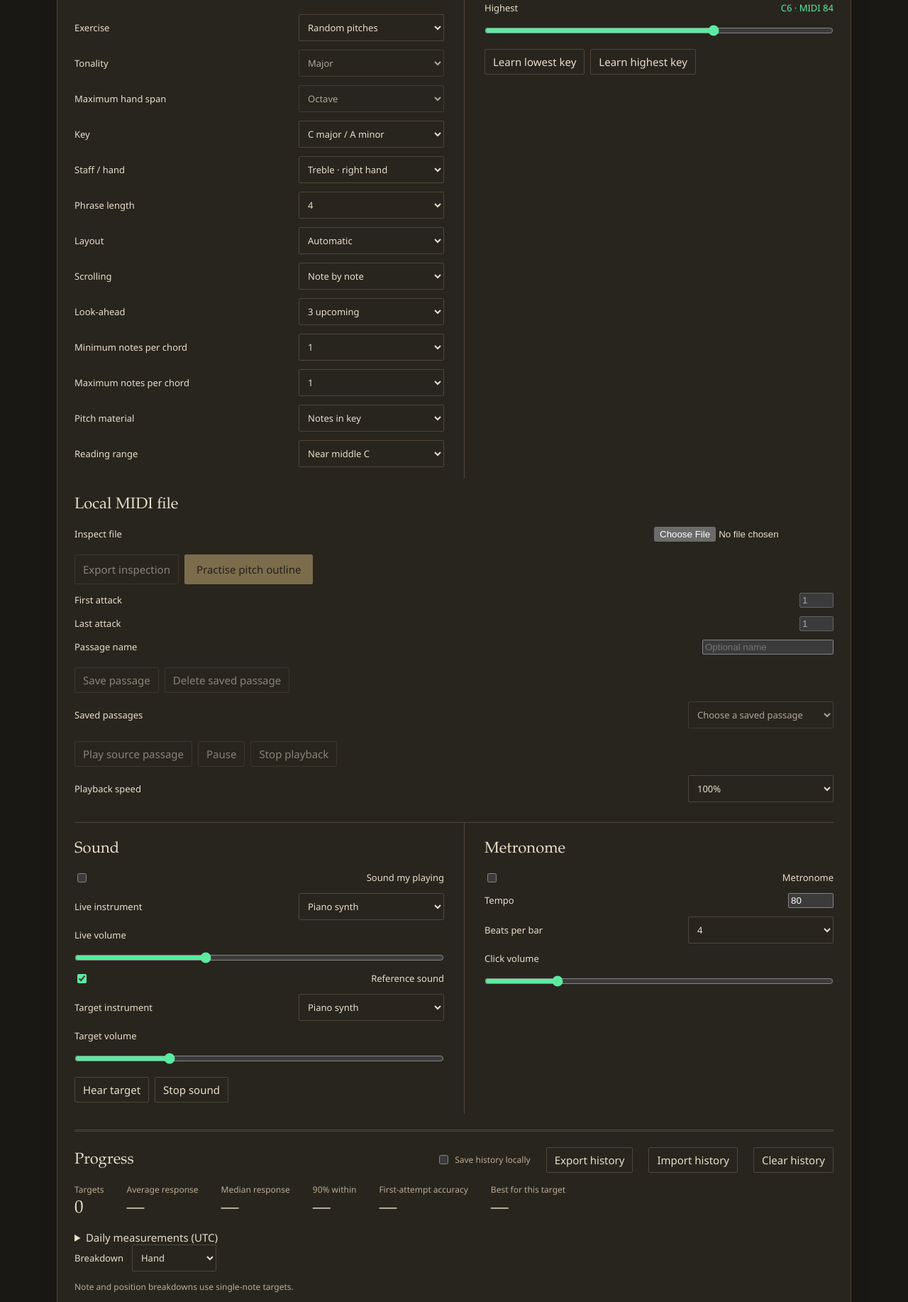
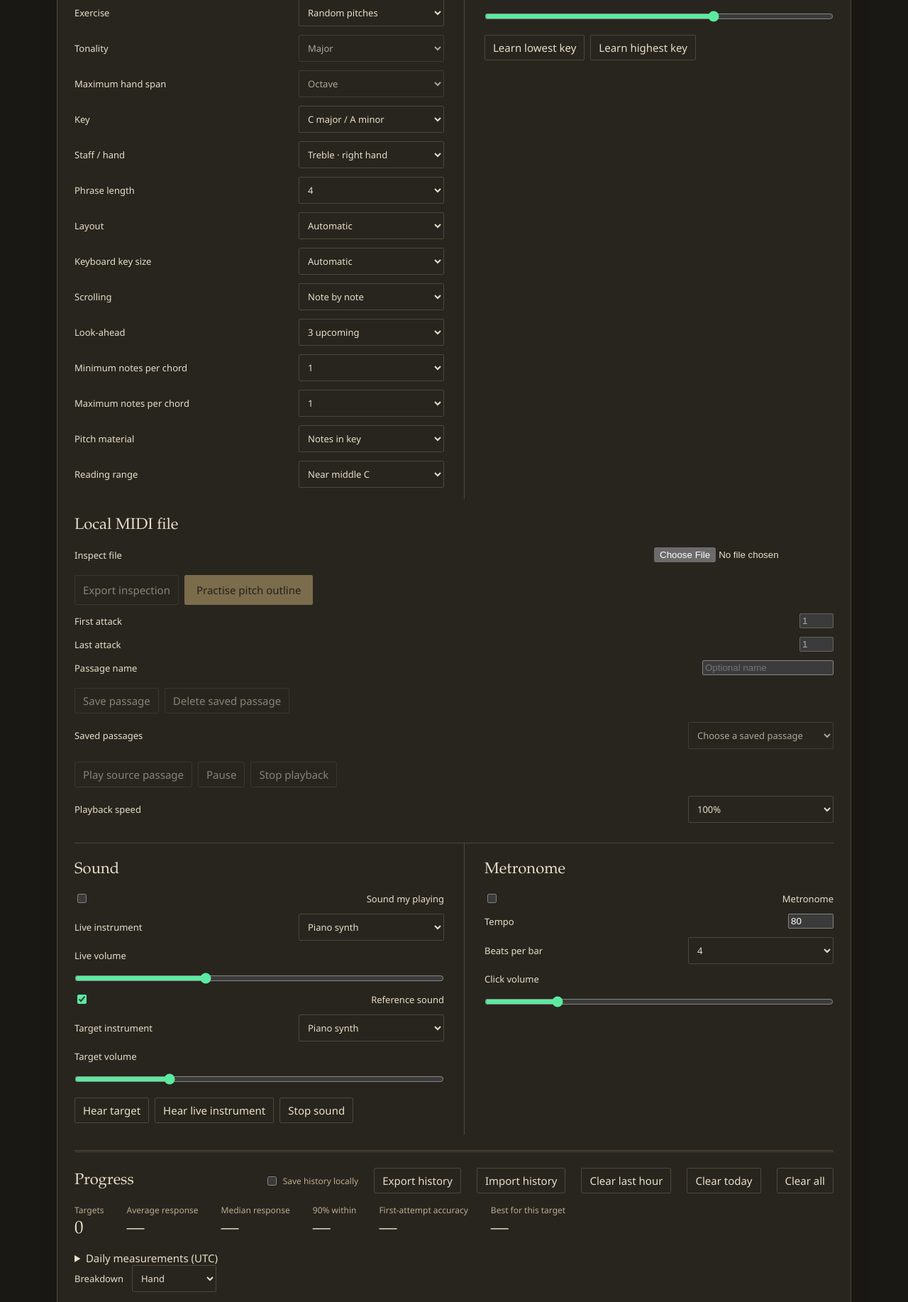
Before and after one commit to dkjroot/piano_sight_reader, a Flask app: page / in a window 1280 px wide. Shown: the part 879-2713 px from the top of the page at 71% size. Run offline with Flask 3, Linux system fonts and the light colour scheme.

Commit message:
Improve playing layout and add recent-history clearing and live sound control

```diff
--- a/static/app.js
+++ b/static/app.js
@@ -1,4 +1,4 @@
-import {WHITE, KEYS, keyAlterations, spell, noteName, staffStep, chordName, match, Performance} from './core.js';
+import {KEYS, keyAlterations, spell, noteName, staffStep, chordName, match, Performance} from './core.js';
 import {staffLayout, accidentalLayout, readingWindow} from './notation.js';
 import {makePracticePhrase as makePhrase} from './harmony.js';
 import {ProgressPanel} from './progress.js';
@@ -7,6 +7,7 @@
 import {makeOutline} from './outline.js';
 import {layoutPreset,staffViewport} from './layout.js';
 import {SourcePlayer} from './playback.js';
+import {keyboardGeometry,keyboardKeyWidth} from './keyboard.js';
 
 const $ = id => document.getElementById(id);
 const performance = new Performance();
@@ -204,24 +205,23 @@
   else if(bottom>outer.bottom) $('staff').scrollTop+=Math.min(bottom-outer.bottom,top-outer.top);
 }
 
+function fitKeyboard() {
+  const keyboard=$('keyboard'), width=keyboardKeyWidth($('key-size').value,$('keyboard-scroll').clientWidth,+keyboard.dataset.units||1,matchMedia('(pointer:coarse)').matches);
+  keyboard.style.setProperty('--piano-key-width',width+'px'); keyboard.style.width=(+keyboard.dataset.units||1)*width+'px';
+  for(const key of keyboard.children) key.style.left=+key.dataset.unit*width+'px';
+}
+try {const size=localStorage.getItem('piano-sight-reader-key-size'); if(['auto','20','28','36'].includes(size)) $('key-size').value=size;} catch {}
+$('key-size').addEventListener('change',()=>{try {localStorage.setItem('piano-sight-reader-key-size',$('key-size').value);} catch {} fitKeyboard(); fitPlayingArea(); scrollToCurrent();});
 function drawKeyboard() {
-  const {low, high} = settings();
-  const pitches = Array.from({length: high-low+1}, (_, i) => low+i);
-  let whites = 0;
-  const width = 36;
+  const {low, high} = settings(), geometry=keyboardGeometry(low,high);
   $('keyboard').innerHTML = '';
-  for (const pitch of pitches) {
-    const isWhite = WHITE.includes(pitch % 12);
+  for (const {pitch,white:isWhite,left} of geometry.keys) {
     const key = document.createElement('button');
     key.type = 'button';
     key.className = `key ${isWhite ? 'white' : 'black'}`;
     key.dataset.pitch = pitch;
     key.setAttribute('aria-label', `${noteName(spell(pitch))}, MIDI ${pitch}`);
-    // Allow endpoint black keys to occupy their own first/last half slot.
-    if (pitch === low && !isWhite) whites += 0.5;
-    key.style.left = `${isWhite ? whites*width : whites*width-11}px`;
-    if (isWhite) whites++;
-    else if (pitch === high) whites += 0.5;
+    key.dataset.unit=left;
     const label = document.createElement('span');
     label.textContent = pitch % 12 === 0 ? noteName(spell(pitch)) : '';
     key.append(label);
@@ -248,7 +248,7 @@
     key.addEventListener('blur', () => { performance.clear('computer'); update(); });
     $('keyboard').append(key);
   }
-  $('keyboard').style.width = `${Math.max(whites*width, 36)}px`;
+  $('keyboard').dataset.units=geometry.units; fitKeyboard();
   paintKeys();
 }
 function paintKeys(hints = []) {
@@ -435,5 +435,5 @@
 window.addEventListener('blur', () => {sound.panic(); progress.pause(); performance.clear(); update();});
 window.addEventListener('focus', () => {progress.resume(); update();});
 document.addEventListener('visibilitychange', () => {if (document.hidden) {sound.panic(); progress.pause(); performance.clear(); update();} else if (document.hasFocus()) {progress.resume(); update();}});
-window.addEventListener('resize', () => {applyDensity(); drawStaff(); scrollToCurrent(); update();});
+window.addEventListener('resize', () => {applyDensity(); fitKeyboard(); drawStaff(); scrollToCurrent(); update();});
 rangeLabels(); drawKeyboard(); newTarget();
--- /dev/null
+++ b/static/keyboard.js
@@ -0,0 +1,16 @@
+import {WHITE} from './core.js';
+export function keyboardGeometry(low,high) {
+  low=Math.max(0,Math.min(127,Math.trunc(low)||0)); high=Math.max(low,Math.min(127,Math.trunc(high)||0));
+  const keys=[]; let units=0;
+  for(let pitch=low;pitch<=high;pitch++) {
+    const white=WHITE.includes(pitch%12);
+    if(pitch===low && !white) units+=.5;
+    keys.push({pitch,white,left:white ? units : units-11/36});
+    if(white) units++; else if(pitch===high) units+=.5;
+  }
+  return {keys,units:Math.max(1,units)};
+}
+export function keyboardKeyWidth(selection,available,units,coarse=false) {
+  if(['20','28','36'].includes(String(selection))) return +selection;
+  return Math.max(coarse ? 28 : 16,Math.min(36,Math.floor((available-8)/Math.max(1,units))));
+}
--- a/static/layout.js
+++ b/static/layout.js
@@ -2,7 +2,7 @@
 export function layoutPreset(selection,height,width=1280) {
   const migrated=selection==='compact' ? '1080' : selection==='comfortable' ? '1440' : selection;
   const preset=['720','1080','1440','2160'].includes(migrated) ? migrated : height<=540 ? '720' : height<=900 ? '1080' : height<=1260 ? '1440' : '2160';
-  return {preset,density:+preset<=1080 ? 'compact' : 'comfortable',budget:Math.min(height,+preset-180),preferred:({720:200,1080:280,1440:300,2160:360})[preset],minimum:width<650 ? 170 : 180};
+  return {preset,density:+preset<=1080 ? 'compact' : 'comfortable',budget:Math.min(height,+preset-180),preferred:({720:200,1080:280,1440:380,2160:360})[preset],minimum:width<650 ? 170 : 180};
 }
 export function staffViewport(profile,chromeHeight) {
   return Math.max(profile.minimum,Math.min(profile.preferred,profile.budget-chromeHeight));
--- a/static/metrics.js
+++ b/static/metrics.js
@@ -118,3 +118,11 @@
   }
   return result.sort((a,b)=>b.corrected/b.count-a.corrected/a.count || b.median/b.baseline-a.median/a.baseline || b.count-a.count).slice(0,12);
 }
+
+// Calendar days follow the player's local timezone; the last hour is elapsed time.
+export function clearHistoryPeriod(records,period,now=new Date()) {
+  if(period==='all') return [];
+  if(!['today','hour'].includes(period) || !Number.isFinite(+now)) throw new Error('Unknown history period.');
+  const start=period==='hour' ? +now-3600000 : +new Date(now.getFullYear(),now.getMonth(),now.getDate());
+  return records.filter(record=>{const at=Date.parse(record.at); return at<start || at>+now || !Number.isFinite(at);});
+}
--- a/static/progress.js
+++ b/static/progress.js
@@ -1,4 +1,4 @@
-import {AttemptTracker,cleanHistory,summary,exerciseIdentity,grouped,daily,parseHistory,mergeHistory,readingPatterns} from './metrics.js';
+import {AttemptTracker,cleanHistory,summary,exerciseIdentity,grouped,daily,parseHistory,mergeHistory,readingPatterns,clearHistoryPeriod} from './metrics.js';
 const $=id=>document.getElementById(id);
 const STORE='piano-sight-reader-history-v1', PREF='piano-sight-reader-save-history';
 const seconds=value=>value===null ? '—' : (value/1000).toFixed(2)+' s';
@@ -20,11 +20,21 @@
       finally {if(revision===this.importRevision) $('history-file').value='';}
     });
     $('analysis-dimension').addEventListener('change',()=>this.render());
-    $('clear-history').addEventListener('click',()=>{this.importRevision++; $('history-file').value=''; this.records=[]; $('history-import-status').textContent=''; clearTimeout(this.saveTimer); try {localStorage.removeItem(STORE);} catch {} this.render();});
+    for(const [id,period] of [['clear-history','all'],['clear-today','today'],['clear-hour','hour']]) $(id).addEventListener('click',()=>this.clear(period));
     $('export-history').addEventListener('click',()=>{
       const url=URL.createObjectURL(new Blob([JSON.stringify({version:1,records:this.records},null,2)],{type:'application/json'}));
       const link=document.createElement('a'); link.href=url; link.download='piano-progress-'+new Date().toISOString().slice(0,10)+'.json'; link.click(); setTimeout(()=>URL.revokeObjectURL(url),1000);
     });
+    this.render();
+  }
+  clear(period) {
+    this.importRevision++; $('history-file').value=''; $('history-import-status').textContent=''; clearTimeout(this.saveTimer);
+    const before=this.records.length; this.records=clearHistoryPeriod(this.records,period);
+    try {
+      if(!this.records.length) localStorage.removeItem(STORE);
+      else if($('save-history').checked || localStorage.getItem(STORE)!==null) localStorage.setItem(STORE,JSON.stringify(this.records));
+      $('history-status').textContent=period==='all' ? '' : `${before-this.records.length} attempts cleared.`;
+    } catch {$('history-status').textContent='Cleared for this visit; saved history could not be updated.';}
     this.render();
   }
   start(notes,settings,phrase) {
--- a/static/sound.js
+++ b/static/sound.js
@@ -13,7 +13,8 @@
       }
     } catch { /* Sound settings are optional. */ }
     for(const id of ids) $(id).addEventListener('change',()=>{if(['reference-instrument','reference-sound'].includes(id)) this.onReferenceStop(); this.configure(); this.persist(); if(this.clock.running && ['tempo','beats'].includes(id)) {this.engine.stopClicks(); this.clock.start(this.engine.context.currentTime,+$('tempo').value,+$('beats').value);}});
-    $('live-sound').addEventListener('change',async()=>{if($('live-sound').checked) await this.activate(); this.sync();});
+    $('live-sound').addEventListener('change',()=>this.setLive($('live-sound').checked));
+    $('hear-live').addEventListener('click',()=>this.setLive(!$('live-sound').checked));
     $('hear-target').addEventListener('click',async()=>{if($('reference-sound').checked && await this.activate()) {this.onReferenceStop(); this.engine.audition(this.getTarget().map(note=>note.midi));}});
     $('metronome').addEventListener('change',async()=>{
       const revision=++this.revision, enabled=$('metronome').checked;
@@ -24,7 +25,12 @@
       } else if(revision===this.revision) this.stopClock();
     });
     $('sound-panic').addEventListener('click',()=>this.panic());
-    this.configure();
+    this.configure(); this.sync();
+  }
+  async setLive(enabled) {
+    $('live-sound').checked=enabled; this.sync();
+    if(enabled) await this.activate();
+    this.sync();
   }
   persist() {try {localStorage.setItem('piano-sight-reader-sound',JSON.stringify(Object.fromEntries(ids.map(id=>[id,$(id).type==='checkbox' ? $(id).checked : $(id).value]))));} catch { /* Session still works. */ }}
   async activate() {
@@ -33,7 +39,7 @@
       if(this.engine.context.state!=='running') await this.engine.context.resume();
       if(this.engine.context.state!=='running') throw new Error('Browser audio is suspended');
       $('sound-status').textContent=''; return true;
-    } catch(error) {$('sound-status').textContent='Sound could not start: '+error.message; $('live-sound').checked=false; $('metronome').checked=false; return false;}
+    } catch(error) {$('sound-status').textContent='Sound could not start: '+error.message; $('live-sound').checked=false; $('metronome').checked=false; this.sync(); return false;}
   }
   configure() {
     $('hear-target').disabled=!$('reference-sound').checked;
@@ -44,8 +50,8 @@
     if(!$('reference-sound').checked) this.engine.reference.stop();
     this.sync(); this.onConfigure();
   }
-  sync() {if(this.engine) this.engine.live.sync($('live-sound').checked ? this.getPitches() : [],this.getAttacks());}
+  sync() {$('hear-live').setAttribute('aria-pressed',String($('live-sound').checked)); if(this.engine) this.engine.live.sync($('live-sound').checked ? this.getPitches() : [],this.getAttacks());}
   pump() {this.clock.pump(this.engine.context.currentTime,event=>this.engine.click(event));}
   stopClock() {this.revision++; this.clock.stop(); this.engine?.stopClicks(); clearInterval(this.timer); this.timer=null; $('metronome').checked=false;}
-  panic() {this.onReferenceStop(); this.stopClock(); if(this.engine) this.engine.panic(); $('live-sound').checked=false;}
+  panic() {this.onReferenceStop(); this.stopClock(); if(this.engine) this.engine.panic(); $('live-sound').checked=false; this.sync();}
 }
--- a/templates/index.html
+++ b/templates/index.html
@@ -9,7 +9,7 @@
 </head>
 <body>
 <main>
-  <header class="score-banner"><div class="title-block"><div><h1>Piano<span class="subtitle"> Sight reader</span></h1></div></div><div class="header-actions"><button id="theme-toggle" class="quiet" aria-pressed="true">Dark mode</button><button id="connect">Connect MIDI</button></div></header>
+  <header class="score-banner"><div class="title-block"><div><h1>Piano Sight Reader</h1></div></div><div class="header-actions"><button id="theme-toggle" class="quiet" aria-pressed="true">Dark mode</button><button id="connect">Connect MIDI</button></div></header>
   <section class="connection" aria-label="MIDI connection">
     <span id="midi-status" role="status">MIDI disconnected</span>
     <label>Input <select id="inputs" disabled><option>No MIDI input connected</option></select></label>
@@ -41,6 +41,7 @@
       <label>Staff / hand <select id="hand"><option value="right">Treble · right hand</option><option value="left">Bass · left hand</option><option value="both">Both hands</option></select></label>
       <label>Phrase length <select id="length"><option value="1">1</option><option value="2">2</option><option value="4" selected>4</option><option value="8">8</option><option value="12">12</option><option value="16">16</option><option value="24">24</option><option value="32">32</option></select></label>
       <label>Layout <select id="density"><option value="auto">Automatic</option><option value="720">720p</option><option value="1080">1080p</option><option value="1440">1440p</option><option value="2160">2160p</option></select></label>
+      <label>Keyboard key size <select id="key-size"><option value="auto">Automatic</option><option value="36">Large · 36 px</option><option value="28">Medium · 28 px</option><option value="20">Small · 20 px</option></select></label>
       <label>Scrolling <select id="scroll-mode"><option value="note">Note by note</option><option value="page">Page by page</option></select></label>
       <label>Look-ahead <select id="preview"><option value="0">None</option><option value="1">1 upcoming</option><option value="2">2 upcoming</option><option value="3" selected>3 upcoming</option><option value="4">4 upcoming</option><option value="7">7 upcoming</option></select></label>
       <label>Minimum notes per chord <select id="min-size"></select></label>
@@ -80,7 +81,7 @@
       <label class="check"><input id="reference-sound" type="checkbox" checked> Reference sound</label>
       <label>Target instrument <select id="reference-instrument"><option value="piano">Piano synth</option><option value="organ">Organ synth</option></select></label>
       <label>Target volume <input id="reference-volume" type="range" min="0" max="100" value="25"></label>
-      <div class="range-buttons"><button id="hear-target" class="quiet">Hear target</button><button id="sound-panic" class="quiet">Stop sound</button></div>
+      <div class="range-buttons"><button id="hear-target" class="quiet">Hear target</button><button id="hear-live" class="quiet" aria-pressed="false">Hear live instrument</button><button id="sound-panic" class="quiet">Stop sound</button></div>
       <p id="sound-status" class="small" role="status"></p>
     </div>
     <div class="card settings"><h2>Metronome</h2>
@@ -91,7 +92,7 @@
     </div>
   </section>
   <section class="progress-panel" aria-label="Practice progress">
-    <div class="keyboard-heading"><h2>Progress</h2><div class="keyboard-options"><label class="check keyboard-option"><input id="save-history" type="checkbox"> Save history locally</label><button id="export-history" class="quiet">Export history</button><button id="import-history" class="quiet">Import history</button><input id="history-file" type="file" accept=".json,application/json" hidden><button id="clear-history" class="quiet">Clear history</button></div></div>
+    <div class="keyboard-heading"><h2>Progress</h2><div class="keyboard-options"><label class="check keyboard-option"><input id="save-history" type="checkbox"> Save history locally</label><button id="export-history" class="quiet">Export history</button><button id="import-history" class="quiet">Import history</button><input id="history-file" type="file" accept=".json,application/json" hidden><button id="clear-hour" class="quiet">Clear last hour</button><button id="clear-today" class="quiet">Clear today</button><button id="clear-history" class="quiet">Clear all</button></div></div>
     <dl class="metrics-summary"><div><dt>Targets</dt><dd id="stats-count">0</dd></div><div><dt>Average response</dt><dd id="stats-mean">—</dd></div><div><dt>Median response</dt><dd id="stats-median">—</dd></div><div><dt>90% within</dt><dd id="stats-tail">—</dd></div><div><dt>First-attempt accuracy</dt><dd id="stats-accuracy">—</dd></div><div><dt>Best for this target</dt><dd id="stats-best">—</dd></div></dl>
     <p id="history-status" class="small" role="status"></p><p id="history-import-status" class="small" role="status"></p>
     <div id="progress-chart" aria-label="Daily median response times"></div>
```
Also changed, not shown: DEVELOPMENT.md (+30 -0 lines), ROADMAP.md (+4 -0 lines), static/style.css (+35 -0 lines), tests/browser.cjs (+53 -4 lines), tests/core.test.js (+28 -1 lines), tests/test_app.py (+1 -1 lines), README.md.
